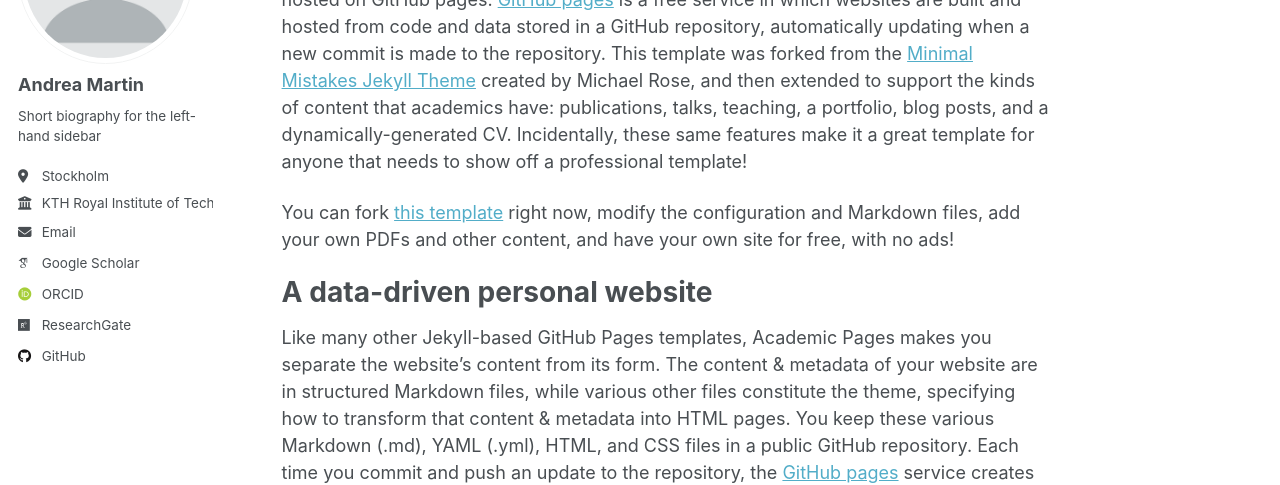
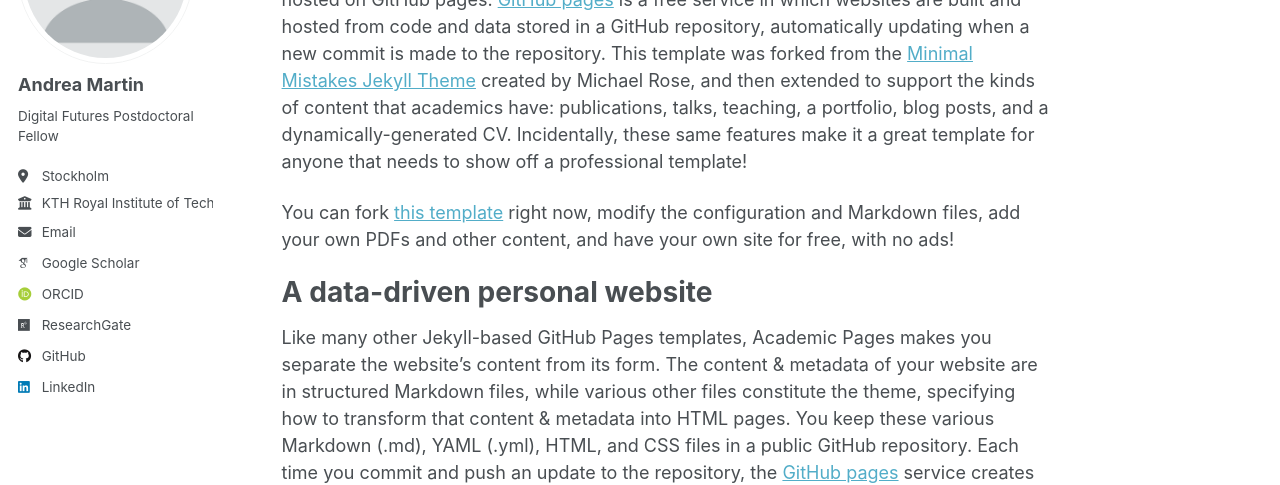
Before and after one commit to andrea-martin/andrea-martin.github.io, a Jekyll site: the page built from _pages/about.md, in a window 1280 px wide. Shown: the part 210-695 px from the top of the page. Built offline with Jekyll 4.4.1, drawn with Linux system fonts in a browser that asks for light colours; some web fonts are replaced; a script that is not in the unit is left out.

Commit message:
Update _config.yml

```diff
--- a/_config.yml
+++ b/_config.yml
@@ -25,7 +25,7 @@ author:
   avatar           : "profile.png"
   name             : "Andrea Martin"
   pronouns         : # example: "she/her"
-  bio              : "Short biography for the left-hand sidebar"
+  bio              : "Digital Futures Postdoctoral Fellow"
   location         : "Stockholm"
   employer         : "KTH Royal Institute of Technology"
   uri              : # URL
@@ -62,7 +62,7 @@ author:
   keybase          : # Username
   instagram        : # Username
   lastfm           : # Username
-  linkedin         : # Username
+  linkedin         : "https://www.linkedin.com/in/andrea-mrtn/"
   mastodon         : # URL
   medium           : # URL
   pinterest        : # Username
```
